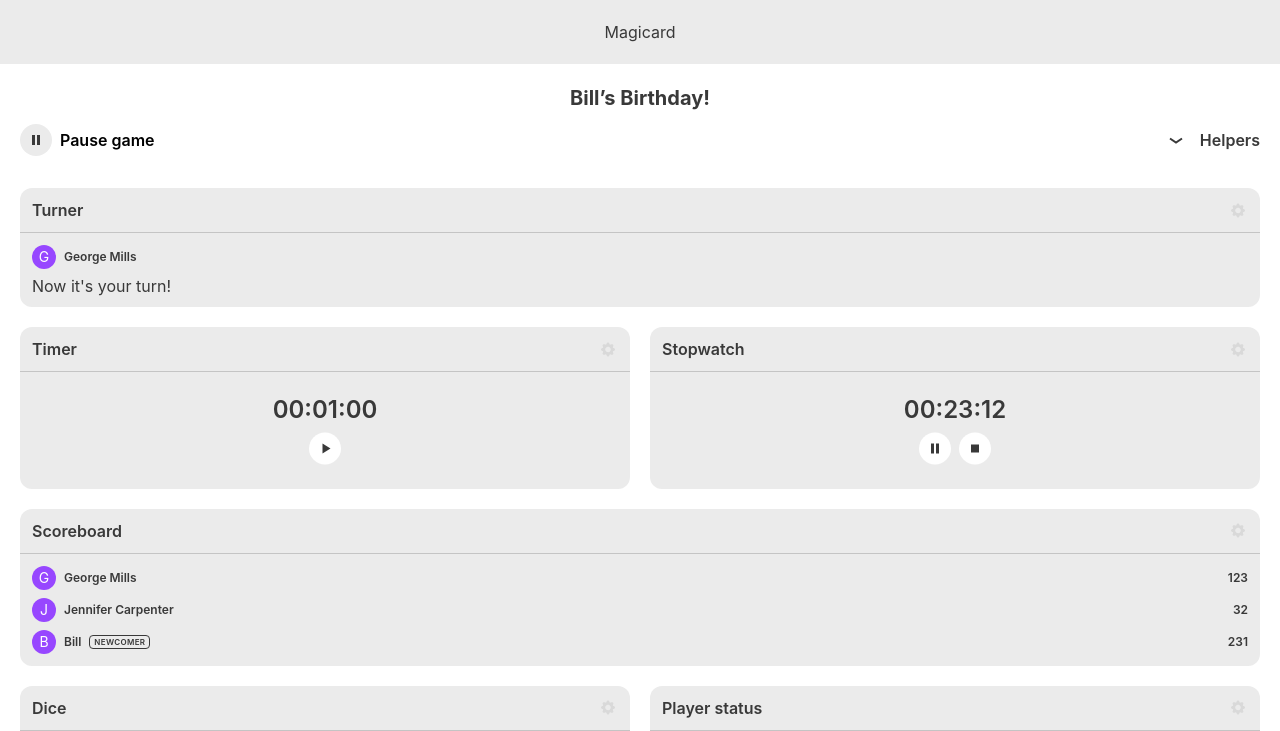
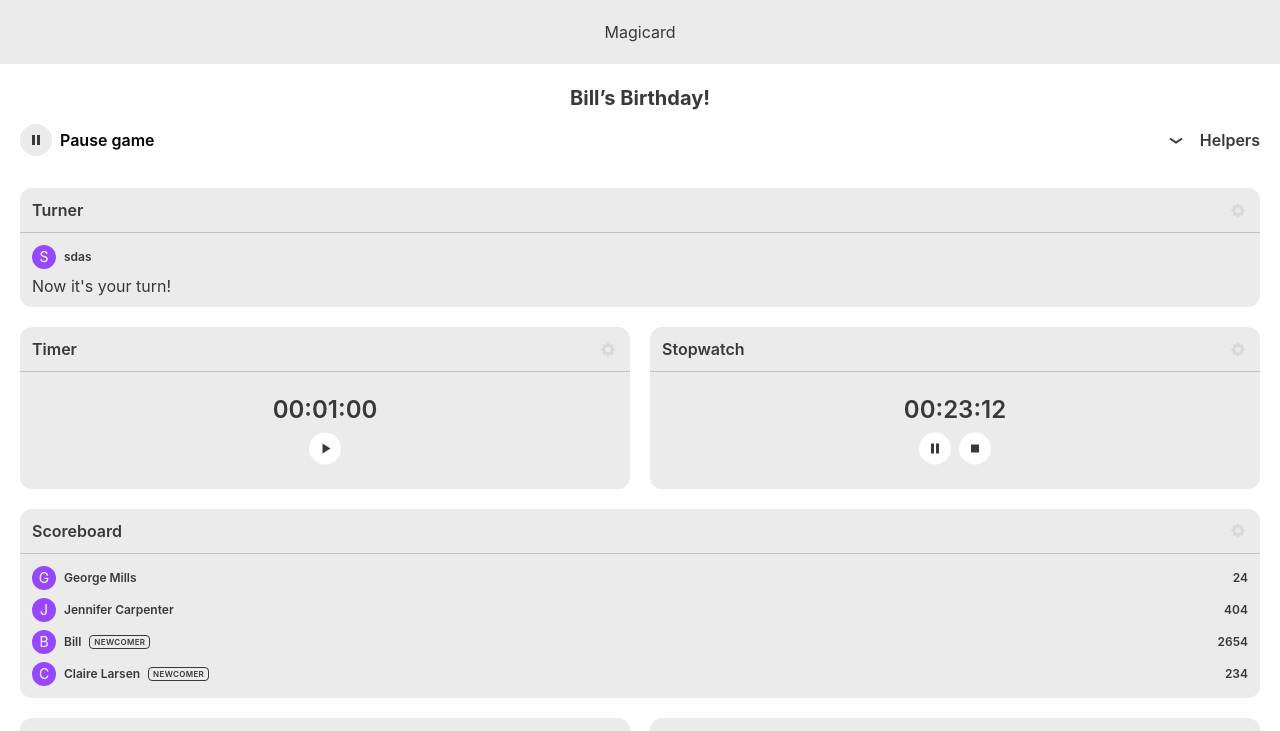
Before and after one commit to arperevalov/magicard, a React app: page /game in a window 1280 px wide. Shown: the top 731 px of the page. Built offline with nearby package versions, Linux system fonts and the light colour scheme.

Commit message:
adding redux

```diff
--- a/src/App/App.js
+++ b/src/App/App.js
@@ -15,7 +15,7 @@ export default function App(props) {
                 <div className='inpage'>
                     <Routes>
                         <Route exact path={"/"} element={<Home/>}/>
-                        <Route path="/game" element={<Game/>}/>
+                        <Route path="/game" element={<Game store={props.store}/>}/>
                     </Routes>
                 </div>
                 <Nav/>
--- a/src/App/Components/Game/Game.js
+++ b/src/App/Components/Game/Game.js
@@ -7,7 +7,10 @@ import Stopwatch from './Pieces/Stopwatch';
 import Timer from './Pieces/Timer';
 import Turner from './Pieces/Turner';
 
-let Game = () => {
+
+
+
+let Game = (props) => {
     return <div className='game'>
         <h1 className='h1'>Bill’s Birthday!</h1>
         <div className='gameControls'>
@@ -35,15 +38,15 @@ let Game = () => {
                 Helpers</a>
         </div>
         <div className='pieces'>
-            <Turner/>
+            <Turner players={props.store.users}/>
             <div className='line'>
             <Timer/>
             <Stopwatch/>
             </div>
-            <Scoreboard/>
+            <Scoreboard players={props.store.users}/>
             <div className='line'>
             <Dice/>
-            <PlayerStatus/>
+            <PlayerStatus players={props.store.users}/>
             </div>
             <Helpers/>
 
--- a/src/App/Components/Game/Pieces/Dice.js
+++ b/src/App/Components/Game/Pieces/Dice.js
@@ -12,7 +12,7 @@ let Dice = (props) => {
                 viewBox="0 0 98 96"
                 fill="none"
                 xmlns="http://www.w3.org/2000/svg">
-                <g clip-path="url(#clip0_77_702)">
+                <g clipPath="url(#clip0_77_702)">
                     <g filter="url(#filter0_d_77_702)">
                         <rect
                             x="-0.00012207"
@@ -78,8 +78,8 @@ let Dice = (props) => {
                         width="132.569"
                         height="132.569"
                         filterUnits="userSpaceOnUse"
-                        color-interpolation-filters="sRGB">
-                        <feFlood flood-opacity="0" result="BackgroundImageFix"/>
+                        colorInterpolationFilters="sRGB">
+                        <feFlood floodOpacity="0" result="BackgroundImageFix"/>
                         <feColorMatrix
                             in="SourceAlpha"
                             type="matrix"
@@ -108,8 +108,8 @@ let Dice = (props) => {
                         width="145.634"
                         height="145.634"
                         filterUnits="userSpaceOnUse"
-                        color-interpolation-filters="sRGB">
-                        <feFlood flood-opacity="0" result="BackgroundImageFix"/>
+                        colorInterpolationFilters="sRGB">
+                        <feFlood floodOpacity="0" result="BackgroundImageFix"/>
                         <feColorMatrix
                             in="SourceAlpha"
                             type="matrix"
--- a/src/App/Components/Game/Pieces/Helpers.js
+++ b/src/App/Components/Game/Pieces/Helpers.js
@@ -18,11 +18,11 @@ Actions History</a>
 </div>
                 Game Rules</a>
             <a className='helper h2' href='#'> <div className='helper__icon'><svg width="12" height="13" viewBox="0 0 12 13" fill="none" xmlns="http://www.w3.org/2000/svg">
-<path fill-rule="evenodd" clip-rule="evenodd" d="M6 0.5C5.58579 0.5 5.25 0.835786 5.25 1.25V5.75H0.75C0.335787 5.75 0 6.08579 0 6.5C0 6.91421 0.335786 7.25 0.75 7.25H5.25V11.75C5.25 12.1642 5.58579 12.5 6 12.5C6.41421 12.5 6.75 12.1642 6.75 11.75V7.25H11.25C11.6642 7.25 12 6.91421 12 6.5C12 6.08579 11.6642 5.75 11.25 5.75H6.75V1.25C6.75 0.835786 6.41421 0.5 6 0.5Z" fill="#393939"/>
+<path fillRule="evenodd" clipRule="evenodd" d="M6 0.5C5.58579 0.5 5.25 0.835786 5.25 1.25V5.75H0.75C0.335787 5.75 0 6.08579 0 6.5C0 6.91421 0.335786 7.25 0.75 7.25H5.25V11.75C5.25 12.1642 5.58579 12.5 6 12.5C6.41421 12.5 6.75 12.1642 6.75 11.75V7.25H11.25C11.6642 7.25 12 6.91421 12 6.5C12 6.08579 11.6642 5.75 11.25 5.75H6.75V1.25C6.75 0.835786 6.41421 0.5 6 0.5Z" fill="#393939"/>
 </svg></div>
                 Add new players</a>
             <a className='helper h2' href='#'> <div className='helper__icon'><svg width="12" height="13" viewBox="0 0 12 13" fill="none" xmlns="http://www.w3.org/2000/svg">
-<path fill-rule="evenodd" clip-rule="evenodd" d="M6 0.5C5.58579 0.5 5.25 0.835786 5.25 1.25V5.75H0.75C0.335787 5.75 0 6.08579 0 6.5C0 6.91421 0.335786 7.25 0.75 7.25H5.25V11.75C5.25 12.1642 5.58579 12.5 6 12.5C6.41421 12.5 6.75 12.1642 6.75 11.75V7.25H11.25C11.6642 7.25 12 6.91421 12 6.5C12 6.08579 11.6642 5.75 11.25 5.75H6.75V1.25C6.75 0.835786 6.41421 0.5 6 0.5Z" fill="#393939"/>
+<path fillRule="evenodd" clipRule="evenodd" d="M6 0.5C5.58579 0.5 5.25 0.835786 5.25 1.25V5.75H0.75C0.335787 5.75 0 6.08579 0 6.5C0 6.91421 0.335786 7.25 0.75 7.25H5.25V11.75C5.25 12.1642 5.58579 12.5 6 12.5C6.41421 12.5 6.75 12.1642 6.75 11.75V7.25H11.25C11.6642 7.25 12 6.91421 12 6.5C12 6.08579 11.6642 5.75 11.25 5.75H6.75V1.25C6.75 0.835786 6.41421 0.5 6 0.5Z" fill="#393939"/>
 </svg></div>
                 Add tool</a>
             </div>
--- a/src/App/Components/Game/Pieces/PlayerStatus.js
+++ b/src/App/Components/Game/Pieces/PlayerStatus.js
@@ -1,5 +1,16 @@
 import React from 'react';
 import Header from './components/Header';
+
+let params = (props) => {
+    props.player.params.map((i) => {
+        return (
+            <li className='stat'>
+                <span className='stat__name'>{i.param}</span>
+                <span className='stat__value'>{i.value}</span>
+            </li>
+        )
+    })
+}
 
 let PlayerStatus = (props) => {
     return <div className='piece piece__playerStatus'>
--- a/src/App/Components/Game/Pieces/Scoreboard.js
+++ b/src/App/Components/Game/Pieces/Scoreboard.js
@@ -2,13 +2,16 @@ import React from 'react';
 import User from './../../User/User';
 import Header from './components/Header';
 
+
+
 let Scoreboard = (props) => {
+
+    let players = props.players.map(i => {return (<User name={i.name} points={i.params.gold} tag={i.tag} key={i.id}/>)})
+
     return <div className='piece piece__scoreboard'>
         <Header title='Scoreboard'/>
         <div className='content'>
-            <User name='George Mills' points="123"/>
-            <User name='Jennifer Carpenter' points="32"/>
-            <User name='Bill' points="231" tag='newcomer'/>
+            {players}
         </div>
     </div>
 }
--- a/src/App/Components/Game/Pieces/Turner.js
+++ b/src/App/Components/Game/Pieces/Turner.js
@@ -1,12 +1,26 @@
 import React from 'react';
 import User from './../../User/User';
 import Header from './components/Header';
+
+let defineTurn = (props) => {
+    props.players.map((i) => {
+        if (i.isTurn) {
+            console.log(i.name)
+            return (<User name={i.name} key={i.id}/>)
+        } else {
+            console.log(i.name + ' is false!')
+            return false
+
+        }
+    })
+}
 
 let Turner = (props) => {
     return <div className='piece piece__turner'>
         <Header title='Turner'/>
         <div className='content'>
-            <User name='George Mills'/>
+            {defineTurn(props)}
+            <User name='sdas'/>
             <span className='turn'>Now it's your turn!</span>
         </div>
     </div>
--- /dev/null
+++ b/src/App/Components/Redux/reducers/userReducer.js
@@ -0,0 +1,52 @@
+let defaultVal = {
+    users: [
+        {
+            id: 1,
+            name: 'George Mills',
+            tag: false,
+            isTurn: false,
+            params: {
+                hp: 1234,
+                gold: 24,
+                deaths: 2
+            }
+        },
+        {
+            id: 2,
+            name: 'Jennifer Carpenter',
+            tag: false,
+            isTurn: true,
+            params: {
+                hp: 1234,
+                gold: 404,
+                deaths: 2
+            }
+        },
+        {
+            id: 3,
+            name: 'Bill',
+            tag: 'newcomer',
+            isTurn: false,
+            params: {
+                hp: 1234,
+                gold: 2654,
+                deaths: 2
+            }
+        },
+        {
+            id: 4,
+            name: 'Claire Larsen',
+            tag: 'newcomer',
+            isTurn: false,
+            params: {
+                hp: 1234,
+                gold: 234,
+                deaths: 2
+            }
+        }
+    ]
+}
+
+export const userReducer = (store = defaultVal, action) => {
+    return store;
+}
--- /dev/null
+++ b/src/App/Components/Redux/store.js
@@ -0,0 +1,5 @@
+import { createStore } from "redux";
+import { userReducer } from "./reducers/userReducer";
+
+
+export const store = createStore(userReducer)
--- a/src/index.js
+++ b/src/index.js
@@ -2,17 +2,20 @@ import React from 'react';
 import ReactDOM from 'react-dom';
 import App from './App/App';
 import {BrowserRouter} from 'react-router-dom';
+import { store } from './App/Components/Redux/store';
 
 import 'normalize.css';
 import './scss/App.scss'
 
-const renderEntireTree = () => ReactDOM.render(
+const renderEntireTree = (store) => ReactDOM.render(
     <BrowserRouter>
-        <App />
+        <App store={store.getState()}/>
     </BrowserRouter>,
     document.getElementById(
         "app"
     )
 );
 
-renderEntireTree();
+renderEntireTree(store);
+
+store.subscribe(renderEntireTree)
```
